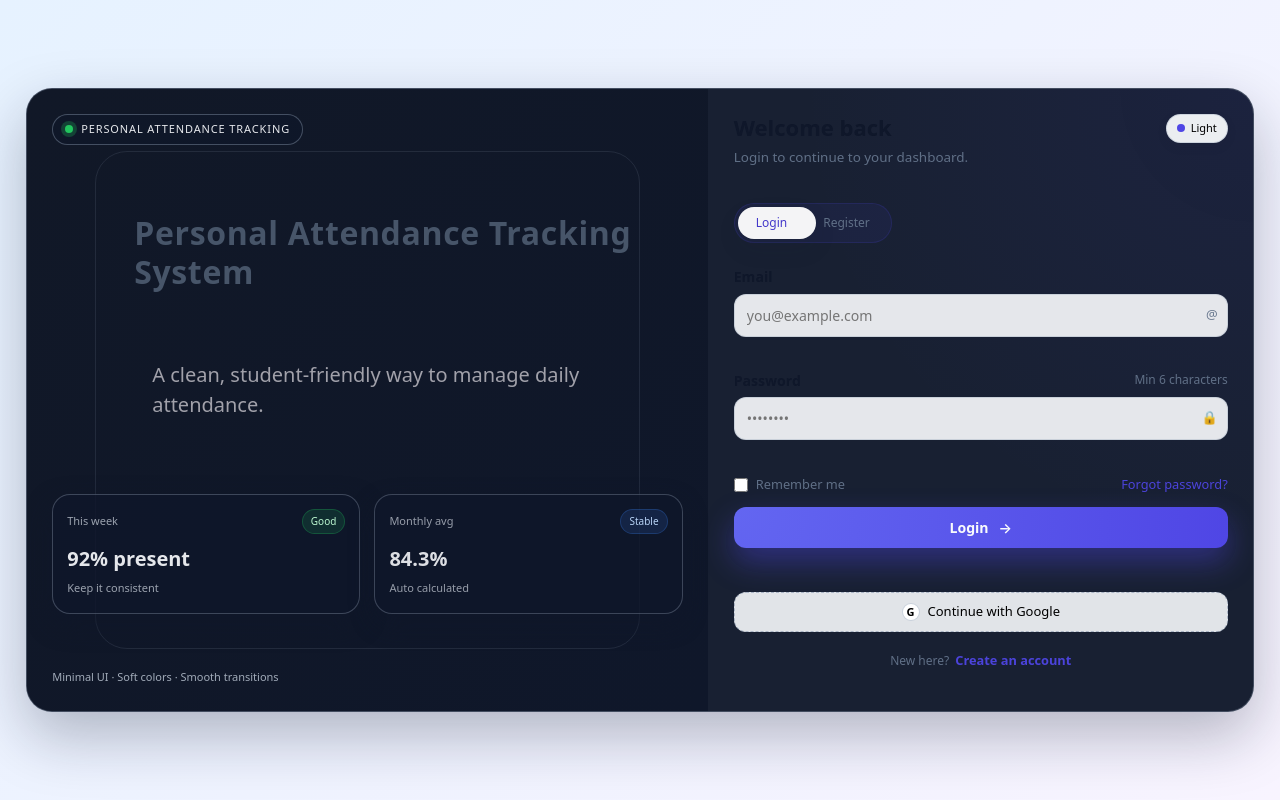
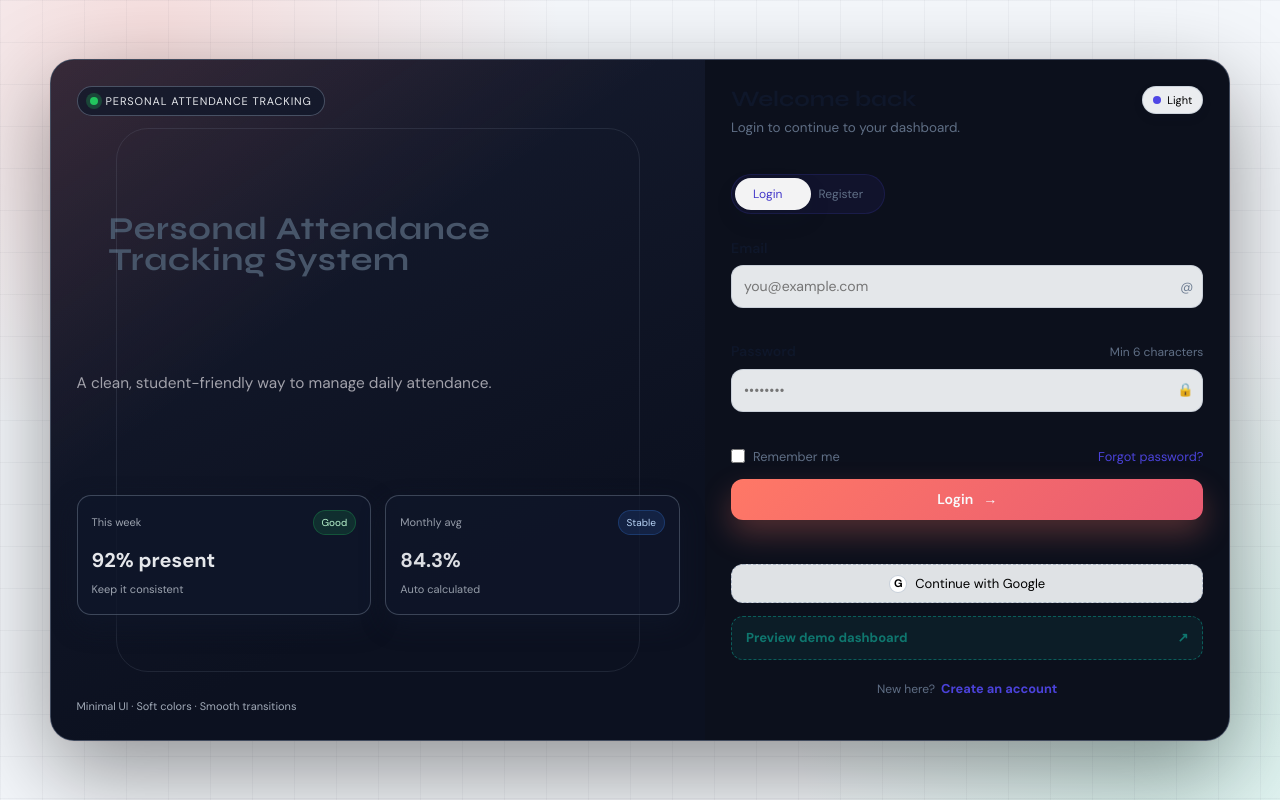
Before and after one commit to Mitalii1/PERSONALIZED-ATTENDANCE-TRACKING, a React (Create React App) app in the folder forntend/: page / in a window 1280 px wide. Built offline with nearby package versions, Linux system fonts and the light colour scheme; no server answers.

Commit message:
Frontend changes

```diff
--- a/forntend/src/App.js
+++ b/forntend/src/App.js
@@ -22,6 +22,7 @@ function App() {
     canReturnToDashboardFromTimetable,
     setCanReturnToDashboardFromTimetable,
   ] = useState(false);
+  const [isDemoMode, setIsDemoMode] = useState(false);
 
   useEffect(() => {
     const handleUnauthorized = () => handleLogout();
@@ -35,6 +36,7 @@ function App() {
       return;
     }
     setAuthToken(session.token);
+    setIsDemoMode(false);
     setCurrentUser(session.user || { name: session.name || "Student" });
     setPage("dashboard");
   }
@@ -45,6 +47,7 @@ function App() {
       return;
     }
     setAuthToken(session.token);
+    setIsDemoMode(false);
     setCurrentUser(session.user || { name: session.name || "Student" });
     setCanReturnToDashboardFromTimetable(false);
     setPage("timetable");
@@ -55,12 +58,24 @@ function App() {
     setCurrentUser(null);
     setCanReturnToDashboardFromTimetable(false);
     setPage("auth");
+    setIsDemoMode(false);
+  }
+
+  function handleDemo() {
+    clearAuthToken();
+    setCurrentUser({ name: "Demo Student", email: "demo@example.com" });
+    setIsDemoMode(true);
+    setPage("dashboard");
   }
 
   return (
     <div className="App">
       {page === "auth" && (
-        <First onLogin={handleLogin} onRegistered={handleRegistered} />
+        <First
+          onLogin={handleLogin}
+          onRegistered={handleRegistered}
+          onDemo={handleDemo}
+        />
       )}
       {page === "timetable" && (
         <Second
@@ -73,6 +88,7 @@ function App() {
       {page === "dashboard" && (
         <Dashboard
           currentUser={currentUser}
+          demoMode={isDemoMode}
           onGoToTimetable={() => {
             setCanReturnToDashboardFromTimetable(true);
             setPage("timetable");
--- a/forntend/src/Components/Dashboard.css
+++ b/forntend/src/Components/Dashboard.css
@@ -1,3 +1,21 @@
+.dash-demo-badge {
+  display: inline-flex;
+  align-items: center;
+  min-height: 28px;
+  padding: 0 10px;
+  border: 1px solid rgba(20, 184, 166, 0.4);
+  border-radius: 999px;
+  color: #0f766e;
+  background: rgba(20, 184, 166, 0.1);
+  font-size: 11px;
+  font-weight: 800;
+  letter-spacing: 0.04em;
+  text-transform: uppercase;
+}
+
+.dash--demo .dash-topbar {
+  border-bottom-color: rgba(20, 184, 166, 0.24);
+}
 /* ── Fonts ─────────────────────────────────────────────────────────────────── */
 @import url("https://fonts.googleapis.com/css2?family=Syne:wght@400;500;600;700;800&family=DM+Sans:ital,opsz,wght@0,9..40,300;0,9..40,400;0,9..40,500;1,9..40,300&display=swap");
 
--- a/forntend/src/Components/Getstarted.js
+++ b/forntend/src/Components/Getstarted.js
@@ -4,7 +4,7 @@ import "./getstarted.css";
 const BACKEND_URL =
   process.env.REACT_APP_BACKEND_URL || "http://localhost:5000";
 
-function Getstarted({ onLogin, onRegistered }) {
+function Getstarted({ onLogin, onRegistered, onDemo }) {
   const [mode, setMode] = useState("login"); // 'login' | 'register'
   const [theme, setTheme] = useState(
     () => localStorage.getItem("pat-theme") || "light",
@@ -531,6 +531,15 @@ function Getstarted({ onLogin, onRegistered }) {
               <span>Continue with Google</span>
             </button>
 
+            <button
+              type="button"
+              className="pat-demo-btn"
+              onClick={onDemo}
+            >
+              Preview demo dashboard
+              <span aria-hidden="true">↗</span>
+            </button>
+
             <p className="pat-footer">
               {isRegister ? "Already have an account?" : "New here?"}
               <button
--- a/forntend/src/Components/Timetable.css
+++ b/forntend/src/Components/Timetable.css
@@ -4,26 +4,25 @@
   align-items: center;
   justify-content: center;
   padding: clamp(12px, 2.2vw, 24px);
-  font-family:
-    system-ui,
-    -apple-system,
-    BlinkMacSystemFont,
-    "Segoe UI",
-    sans-serif;
-  background: radial-gradient(circle at top left, #020617, #0b1120);
+  font-family: "DM Sans", sans-serif;
+  background-color: #080b14;
+  background-image:
+    linear-gradient(rgba(255, 255, 255, 0.025) 1px, transparent 1px),
+    linear-gradient(90deg, rgba(255, 255, 255, 0.025) 1px, transparent 1px),
+    radial-gradient(circle at 14% 12%, rgba(255, 120, 102, 0.14), transparent 30%),
+    radial-gradient(circle at 90% 80%, rgba(52, 211, 153, 0.1), transparent 28%);
+  background-size: 42px 42px, 42px 42px, auto, auto;
   color: #e5e7eb;
 }
 
 .tt-card {
   width: min(1100px, 96vw);
-  border-radius: 26px;
+  border-radius: 22px;
   border: 1px solid rgba(148, 163, 184, 0.35);
-  background: radial-gradient(
-    circle at top right,
-    rgba(15, 23, 42, 0.96),
-    #020617
-  );
-  box-shadow: 0 24px 60px rgba(15, 23, 42, 0.9);
+  background:
+    linear-gradient(145deg, rgba(255, 120, 102, 0.09), transparent 32%),
+    rgba(13, 18, 33, 0.94);
+  box-shadow: 0 30px 90px rgba(0, 0, 0, 0.46);
   padding: clamp(18px, 2.4vw, 28px);
   display: flex;
   flex-direction: column;
@@ -49,6 +48,7 @@
 }
 
 .tt-title {
+  font-family: "Syne", sans-serif;
   margin: 0;
   font-size: clamp(22px, 1.7vw, 28px);
   text-align: center;
@@ -118,11 +118,7 @@
   border-radius: 14px;
   border: 1px dashed rgba(148, 163, 184, 0.7);
   padding: 18px 14px;
-  background: radial-gradient(
-    circle at top left,
-    rgba(30, 64, 175, 0.25),
-    rgba(15, 23, 42, 0.9)
-  );
+  background: linear-gradient(135deg, rgba(255, 120, 102, 0.1), rgba(15, 23, 42, 0.82));
   display: flex;
   flex-direction: column;
   gap: 4px;
@@ -200,8 +196,8 @@
   font-size: 14px;
   font-weight: 600;
   color: #f9fafb;
-  background: radial-gradient(circle at top left, #6366f1, #4f46e5);
-  box-shadow: 0 14px 30px rgba(79, 70, 229, 0.5);
+  background: linear-gradient(135deg, #ff7866, #e85b72);
+  box-shadow: 0 14px 30px rgba(255, 120, 102, 0.3);
   transition:
     transform 140ms ease,
     box-shadow 140ms ease,
@@ -210,7 +206,7 @@
 
 .tt-primary:hover {
   transform: translateY(-1px) scale(1.01);
-  box-shadow: 0 18px 42px rgba(79, 70, 229, 0.6);
+  box-shadow: 0 18px 42px rgba(255, 120, 102, 0.42);
   filter: brightness(1.03);
 }
 
--- a/forntend/src/Components/getstarted.css
+++ b/forntend/src/Components/getstarted.css
@@ -12,14 +12,20 @@
   justify-content: center;
   /* Small padding so the card never touches window edges */
   padding: clamp(12px, 2.2vw, 24px);
-  font-family: system-ui, -apple-system, BlinkMacSystemFont, 'Segoe UI', sans-serif;
+  font-family: "DM Sans", sans-serif;
   text-align: left;
   transition: background 280ms ease, color 200ms ease;
 }
 
 .pat-auth.pat-light {
   color: #0f172a;
-  background: linear-gradient(135deg, #e6f2ff, #f8f4ff);
+  background-color: #f4f7fb;
+  background-image:
+    linear-gradient(rgba(15, 23, 42, 0.035) 1px, transparent 1px),
+    linear-gradient(90deg, rgba(15, 23, 42, 0.035) 1px, transparent 1px),
+    radial-gradient(circle at 12% 5%, rgba(255, 120, 102, 0.2), transparent 30%),
+    radial-gradient(circle at 92% 88%, rgba(52, 211, 153, 0.16), transparent 28%);
+  background-size: 42px 42px, 42px 42px, auto, auto;
 }
 
 .pat-auth.pat-dark {
@@ -29,14 +35,15 @@
 
 .pat-card {
   /* Laptop-friendly sizing: fills screen comfortably without overflow */
-  width: min(2200px, 96vw);
-  max-height: 1000px;
+  width: min(1180px, 94vw);
+  min-height: min(680px, calc(100vh - 48px));
+  max-height: 900px;
   display: grid;
   grid-template-columns: 1.25fr 1fr;
-  border-radius: 26px;
+  border-radius: 24px;
   overflow: hidden;
   border: 1px solid rgba(148, 163, 184, 0.35);
-  box-shadow: 0 24px 60px rgba(15, 23, 42, 0.28);
+  box-shadow: 0 30px 90px rgba(0, 0, 0, 0.42), 0 0 0 1px rgba(255, 120, 102, 0.05);
   background: rgba(15, 23, 42, 0.96);
   backdrop-filter: blur(26px);
   transition: background 220ms ease, box-shadow 220ms ease, border-color 220ms ease;
@@ -54,7 +61,9 @@
   padding: clamp(18px, 2vw, 30px);
   color: #e5e7eb;
   position: relative;
-  background: linear-gradient(135deg, #111827, #0f172a);
+  background:
+    linear-gradient(145deg, rgba(255, 120, 102, 0.14), transparent 38%),
+    linear-gradient(155deg, #171d31, #0c1120 72%);
   display: flex;
   flex-direction: column;
   justify-content: space-between;
@@ -94,15 +103,18 @@
 
 .pat-title {
   margin-top: 16px;
-  padding-left: 50px;
-  font-size: clamp(50px, 1.55vw, 26px);
+  padding-left: 0;
+  max-width: 520px;
+  font-family: "Syne", sans-serif;
+  font-size: clamp(34px, 4vw, 58px);
+  line-height: 0.98;
   font-weight: 650;
   letter-spacing: 0.02em;
 }
 
 .pat-tagline {
-  margin-left: 100px;
-  font-size: clamp(20px, 1.05vw, 15px);
+  margin-left: 0;
+  font-size: clamp(15px, 1.2vw, 18px);
   max-width: 550px;
   color: #a1a1aa;
   line-height: 1.5;
@@ -127,7 +139,7 @@
   flex: 1;
   min-height: 120px;
   background: rgba(15, 23, 42, 0.82);
-  border-radius: 18px;
+  border-radius: 14px;
   border: 1px solid rgba(148, 163, 184, 0.35);
   padding: 14px;
   box-shadow: 0 10px 25px rgba(15, 23, 42, 0.7);
@@ -196,7 +208,7 @@
   display: flex;
   flex-direction: column;
   gap: clamp(14px, 1.4vw, 20px);
-  background: radial-gradient(circle at top right, rgba(79, 70, 229, 0.07), transparent 55%);
+  background: rgba(8, 11, 20, 0.72);
   /* Keep everything visible on small-height screens */
   overflow-y: auto;
 }
@@ -214,6 +226,7 @@
 }
 
 .pat-form-title {
+  font-family: "Syne", sans-serif;
   font-size: clamp(22px, 1.7vw, 28px);
   font-weight: 650;
   margin: 0;
@@ -508,14 +521,14 @@
   align-items: center;
   justify-content: center;
   gap: 10px;
-  background: radial-gradient(circle at top left, #6366f1, #4f46e5);
-  box-shadow: 0 14px 30px rgba(79, 70, 229, 0.42);
+  background: linear-gradient(135deg, #ff7866, #e85b72);
+  box-shadow: 0 14px 30px rgba(255, 120, 102, 0.28);
   transition: transform 140ms ease, box-shadow 140ms ease, filter 140ms ease;
 }
 
 .pat-primary:hover {
   transform: translateY(-1px) scale(1.01);
-  box-shadow: 0 18px 42px rgba(79, 70, 229, 0.55);
+  box-shadow: 0 18px 42px rgba(255, 120, 102, 0.42);
   filter: brightness(1.04);
 }
 
@@ -645,3 +658,33 @@
     text-align: center;
   }
 }
+
+.pat-demo-btn {
+  width: 100%;
+  border: 1px dashed rgba(13, 148, 136, 0.55);
+  border-radius: 12px;
+  padding: 11px 14px;
+  display: flex;
+  align-items: center;
+  justify-content: space-between;
+  gap: 12px;
+  color: #0f766e;
+  background: rgba(20, 184, 166, 0.08);
+  cursor: pointer;
+  font: inherit;
+  font-size: 13px;
+  font-weight: 700;
+  transition: background 160ms ease, border-color 160ms ease, transform 160ms ease;
+}
+
+.pat-demo-btn:hover {
+  background: rgba(20, 184, 166, 0.16);
+  border-color: rgba(13, 148, 136, 0.85);
+  transform: translateY(-1px);
+}
+
+.pat-dark .pat-demo-btn {
+  color: #99f6e4;
+  background: rgba(20, 184, 166, 0.12);
+  border-color: rgba(45, 212, 191, 0.45);
+}
--- a/forntend/src/Pages/First.js
+++ b/forntend/src/Pages/First.js
@@ -2,11 +2,15 @@ import '../App.css';
 import Getstarted from '../Components/Getstarted';
 import React from 'react';
 
-function First({ onLogin, onRegistered }) {
+function First({ onLogin, onRegistered, onDemo }) {
   return (
     <>
       <div className="first">
-        <Getstarted onLogin={onLogin} onRegistered={onRegistered} />
+        <Getstarted
+          onLogin={onLogin}
+          onRegistered={onRegistered}
+          onDemo={onDemo}
+        />
       </div>
     </>
   );
--- a/forntend/src/index.css
+++ b/forntend/src/index.css
@@ -2,11 +2,16 @@
 
 body {
   margin: 0;
-  font-family: "DM Sans", "Segoe UI", sans-serif;
+  font-family: "DM Sans", sans-serif;
   -webkit-font-smoothing: antialiased;
   -moz-osx-font-smoothing: grayscale;
-  background: fixed
-    linear-gradient(160deg, #0d1117 0%, #161b22 50%, #0d1117 100%);
+  background-color: #080b14;
+  background-image:
+    linear-gradient(rgba(255, 255, 255, 0.025) 1px, transparent 1px),
+    linear-gradient(90deg, rgba(255, 255, 255, 0.025) 1px, transparent 1px),
+    radial-gradient(circle at 12% 0%, rgba(255, 120, 102, 0.12), transparent 32%),
+    radial-gradient(circle at 92% 85%, rgba(52, 211, 153, 0.09), transparent 28%);
+  background-size: 42px 42px, 42px 42px, auto, auto;
   color: #e5e7eb;
 }
 
```
Also changed, not shown: forntend/src/Components/Dashboard.js (+73 -7 lines), 1 other file (tests, documents, lock files or other folders).
